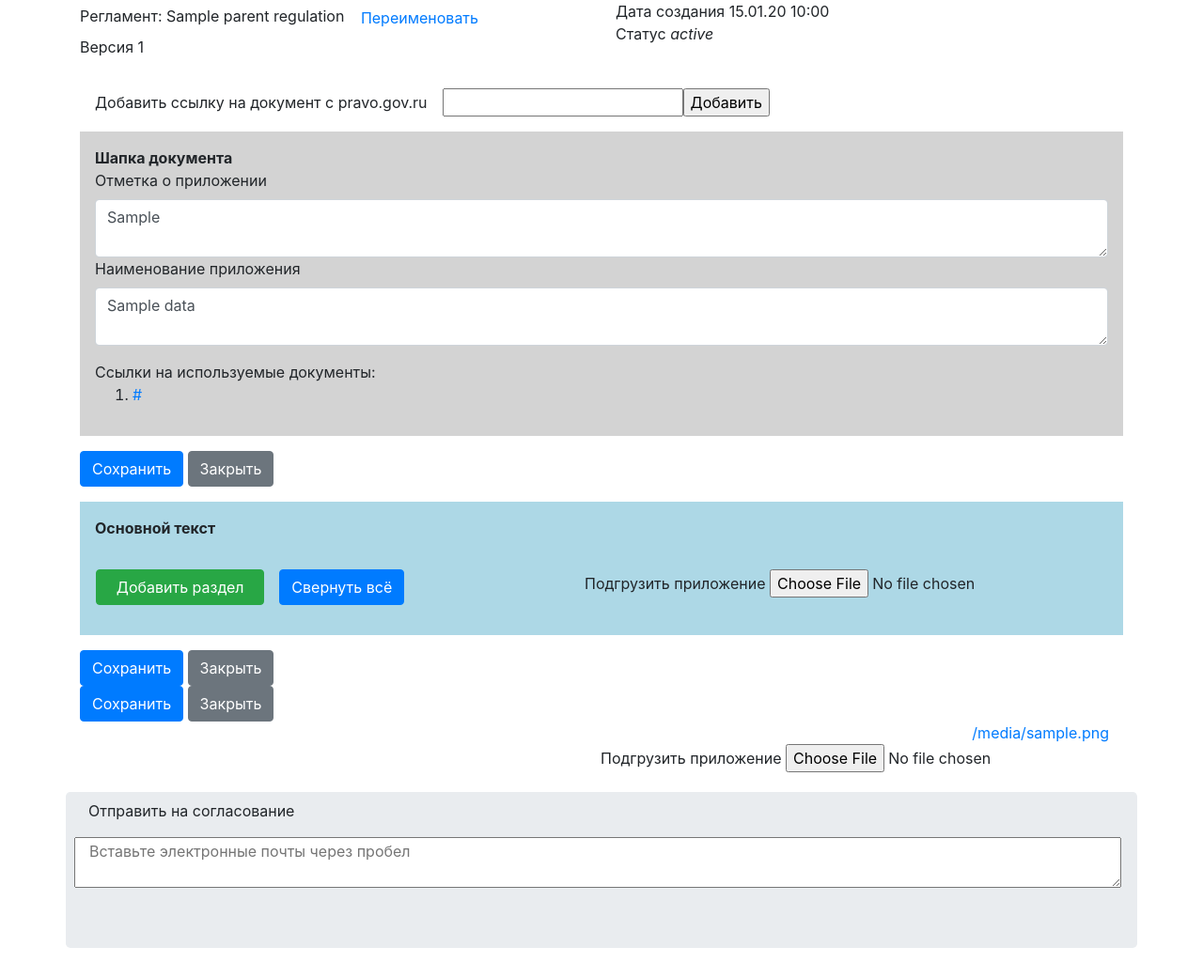
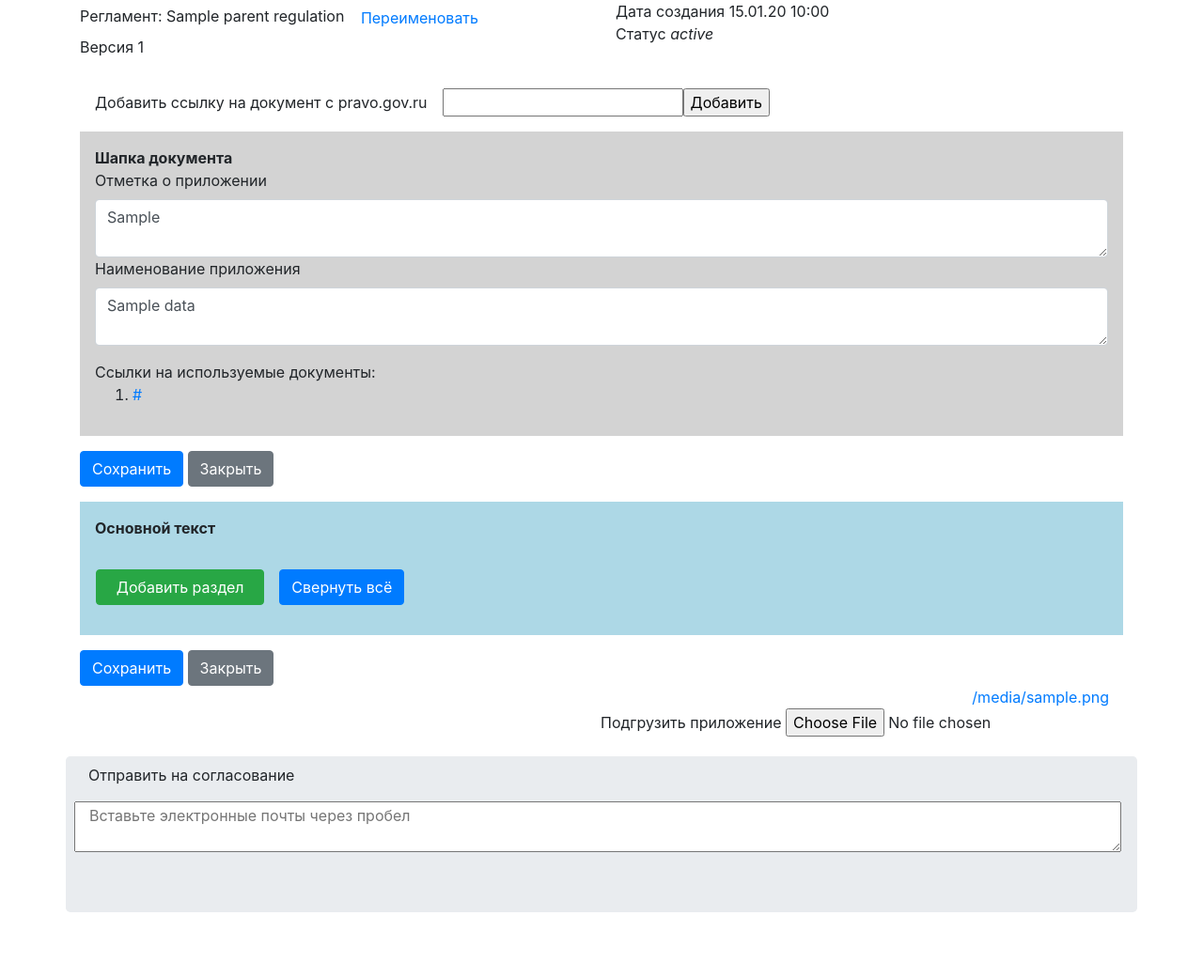
Before and after one commit to romakir/kanbala, a Flask app: template app/templates/main/regulation_editor.html in a window 1280 px wide. Shown: the whole page at 94% size. After the commit the page ends 971 px from the top, so only its background shows below. Run offline with Flask 2, Linux system fonts and the light colour scheme; tables that the repository leaves empty hold one stand-in row (values such as "Sample post"); the template is opened without the code that fills it: values that come from a table or form of the project are taken from there, most other values are stand-ins (such as "Sample title", 1, 10 or a date in 2020); data that the repository does not hold is empty; some libraries are stand-ins or nearby versions.

Commit message:
Исправление конфликта

```diff
--- a/app/main/routes.py
+++ b/app/main/routes.py
@@ -7,6 +7,7 @@ from app.main.forms import RenameRegulationForm, AddBaseDocumentLink
 from hashlib import md5
 import json, secrets
 import re
+import os
 
 
 @bp.route('/', methods=['GET','POST'])
@@ -74,6 +75,8 @@ def regulation_show(regulation_version_id):
 def add_application(id):
     doc = request.files['uploaded_application']
     filename = secrets.token_hex(8)+doc.filename
+    if not os.path.exists('app/static/applications/'):
+        os.makedirs('app/static/applications/')
     doc.save('app/static/applications/'+filename)
     entry = RegulationApplication(regulation_id=id, filename=filename, filename_orig=doc.filename)
     db.session.add(entry)
--- a/app/templates/main/regulation_editor.html
+++ b/app/templates/main/regulation_editor.html
@@ -53,8 +53,6 @@
                                     <li><a href="{{ doc.link }}" target="_blank">{{ doc.link }}</a></li>
                                 {% endfor %}
                             </ol>
-{#                            <label for='header_base_doc'>На основании нормативно-правовых актов (вставьте ссылку, нажмите Enter)</label>#}
-{#                            <textarea rows="1" class='form-control' name='header_base_doc'  id='header_base_doc' placeholder="Вставьте ссылку, нажмите Enter">{{ data['header_base_doc'] }}</textarea>#}
                         </div>
                     </div>
                     <button class="btn btn-primary mt-3" form="editor" type="submit">Сохранить</button>
@@ -64,12 +62,11 @@
                     <p><b>Основной текст</b></p>
                     <div class="row p-3">
                         <a href="{{ url_for('main.editor_add_chapter', regulation_version_id=regulation_version.id) }}" class="btn btn-success col-2">Добавить раздел</a>
-
                         <button type="button" onclick="hide_all()" class="btn btn-primary ml-3">Свернуть всё</button>
-                        <div class="col text-right ml-auto">
-                            <label  for="file">Подгрузить приложение</label>
-                            <input  type="file" id="file">
-                        </div>
+{#                        <div class="col text-right ml-auto">#}
+{#                            <label  for="file">Подгрузить приложение</label>#}
+{#                            <input  type="file" id="file">#}
+{#                        </div>#}
                     </div>
                 </div>
                 <div class="mt-3">
@@ -78,10 +75,15 @@
                 </div>
             </form>
 
+{#                    </div>#}
+{#                    <button class="btn btn-primary" form="editor" type="submit">Сохранить</button>#}
+{#                    <a class="btn btn-secondary" href="{{ url_for('main.index') }}">Закрыть</a>#}
+{#                </form>#}
             </div>
-                    <button class="btn btn-primary" form="editor" type="submit">Сохранить</button>
-                    <a class="btn btn-secondary" href="{{ url_for('main.index') }}">Закрыть</a>
-                </form>
+        </div>
+    </div>
+
+    <div class="container">
         <form class="col text-right ml-auto" onchange="this.submit()" action="/add_regulation_application/{{regulation_version.id}}" method="POST" enctype="multipart/form-data">
             {% for i in applications %}
                 <a href="{{url_for('static', filename='applications/'+i.filename_orig)}}">{{i.filename_orig}}</a><br>
@@ -89,8 +91,6 @@
             <label for="appliction_uploader">Подгрузить приложение</label>
             <input type="file" name='uploaded_application' id="appliction_uploader">
         </form>
-            </div>
-        </div>
     </div>
 
     <div class="container jumbotron pl-4 pt-2 mt-3">
```
Lines whose indentation alone changed are shown as unchanged.
